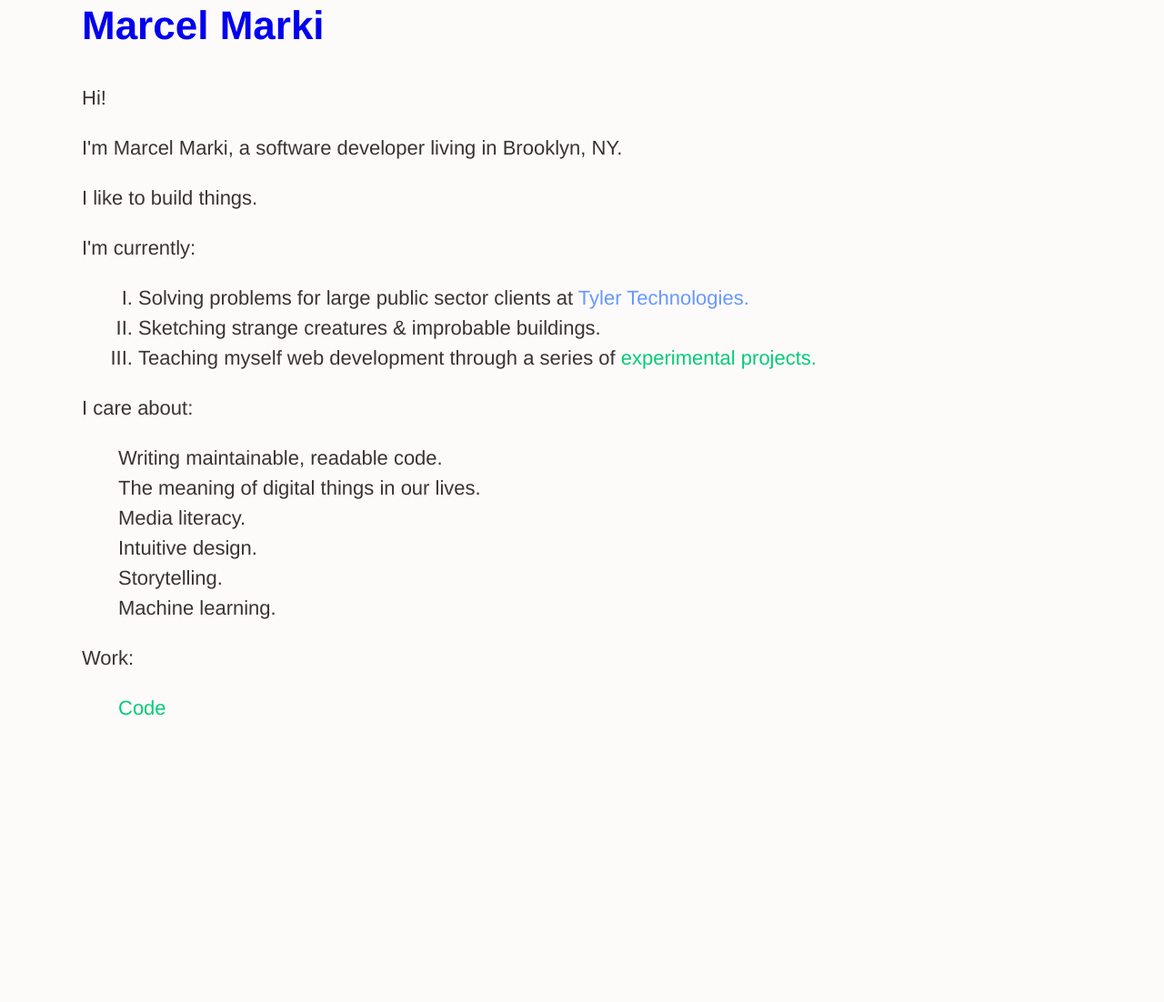
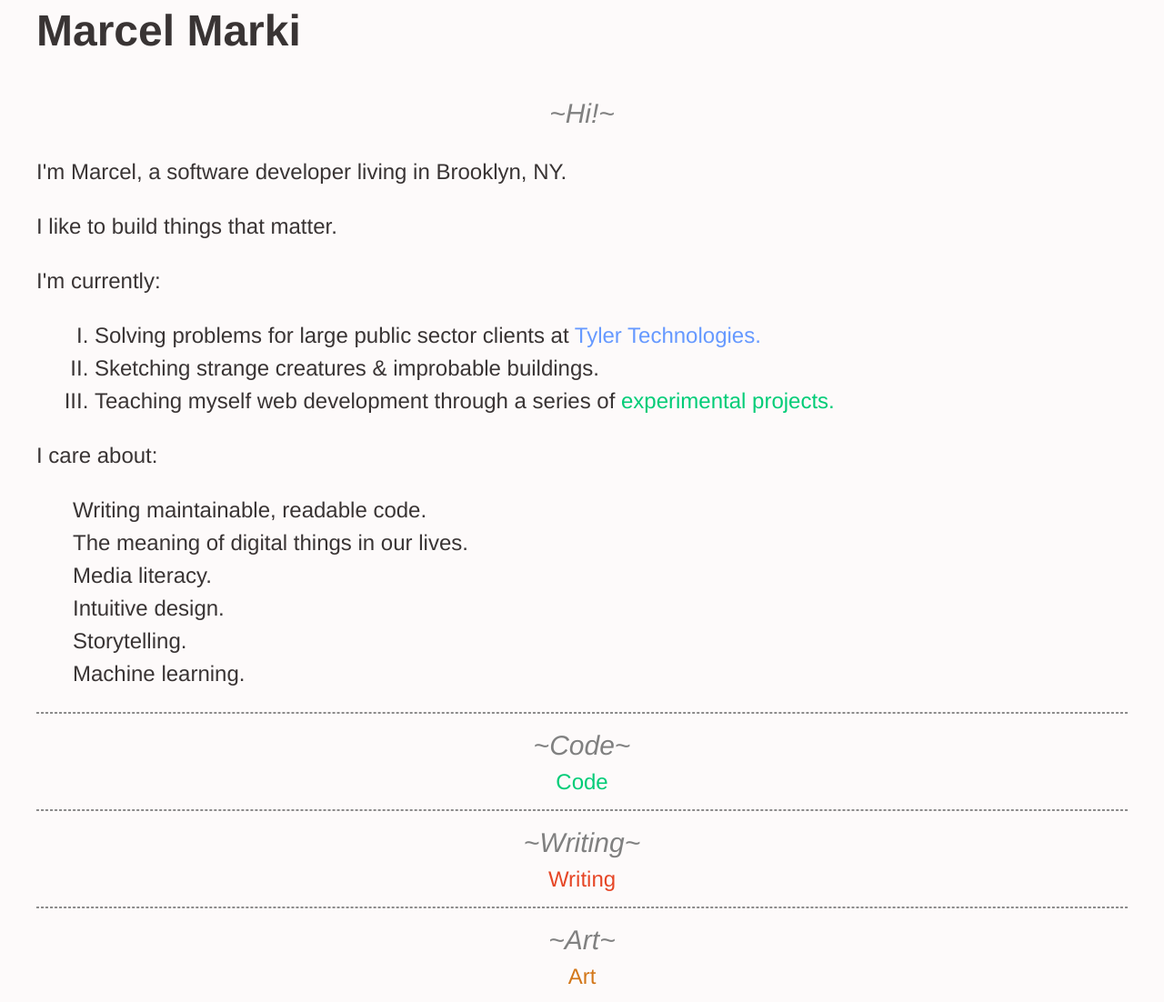
Before and after one commit to MMarki/Personal-Website, a plain HTML site: page index.html in a window 1280 px wide. Shown: the part 34-1136 px from the top of the page at 91% size. Before the commit the page ends 851 px from the top, so only its background shows below. Drawn offline with Linux system fonts and the light colour scheme.

Commit message:
New Layout
Still experimenting with layout.

```diff
--- a/index.html
+++ b/index.html
@@ -6,12 +6,12 @@
 	</head>
 	<body>
 		<div id="nav">
-			<h1><a href="index.html">Marcel Marki</a></h1>
+			<h1><a class="title" href="index.html">Marcel Marki</a></h1>
 		</div>
 		<div id="content">
-			<p>Hi!</p>
-			<p>I'm Marcel Marki, a software developer living in Brooklyn, NY.</p>
-			<p>I like to build things.</p> <!--Should link down the page to work-->
+			<p class="workheader"> ~Hi!~ </p>
+			<p>I'm Marcel, a software developer living in Brooklyn, NY.</p>
+			<p>I like to build things that matter.</p> <!--Should link down the page to work-->
 			<p>I'm currently:</p>
 			<ol>
 				<li>Solving problems for large public sector clients at <a class= "Tyler" href="http://www.tylertech.com">Tyler Technologies.</a></li>
@@ -28,10 +28,23 @@
 				<li>Storytelling.</li>
 				<li>Machine learning.</li>
 			</ul>
-			<p> Work: </p>
-			<ul>
-				<li><a class="Github" href= "https://github.com/MMarki">Code</a></li>
-			</ul>
+			<hr class="style1">
+			<p class="workheader"> ~Code~ </p>
+			<div class="projects">
+				<a class="Github" href= "https://github.com/MMarki">Code</a>
+			</div>
+			<hr class="style1">
+			<p class="workheader"> ~Writing~ </p>
+
+			<div class="projects">
+				<a class="Writing" href= "https://github.com/MMarki">Writing</a>
+			</div>
+			<hr class="style1">
+			<p class="workheader"> ~Art~ </p>
+
+			<div class="projects">
+				<a class="Art" href= "https://github.com/MMarki">Art</a>
+			</div>
 		</div>
 	</body>
 </html>
--- a/style.css
+++ b/style.css
@@ -1,8 +1,7 @@
 body {
 	background-color: #FDFAFA;
-    font: 22px/1.5 "Neue Haas Unica W01 Regular", Helvetica, Arial,sans-serif;
+    font: 24px/1.5 "Neue Haas Unica W01 Regular", Helvetica, Arial,sans-serif;
     color: rgba(35,30,30,0.9);
-    /*text-align: left;*/
     text-rendering: optimizeLegibility;
     margin-left: auto;
     margin-right: auto;
@@ -10,6 +9,11 @@ body {
 }
 a{
 	text-decoration: none;
+	cursor: pointer;
+}
+
+a.title{
+	 color: rgba(35,30,30,0.9);
 }
 
 a.Tyler{
@@ -18,6 +22,14 @@ a.Tyler{
 
 a.Github{
 	color: #00CC77;
+}
+
+a.Writing{
+	color: #E64626;
+}
+
+a.Art{
+	color: #D3771A;
 }
 
 ol{
@@ -32,3 +44,22 @@ ul{
 div {
 	margin: auto;
 }
+
+p.workheader{
+	text-align: center;
+	color: Grey;
+	font-size: 30px;
+	font-style: italic;
+	margin: 0px 0px 0px 0px;
+	padding: 0px 0px 0px 0px;
+	border: 0px solid;
+}
+
+div.projects{
+	text-align: center;
+	margin-bottom: 10px;
+}
+
+hr.style1 {
+	border: 1px dashed #8c8b8b;
+}
```
